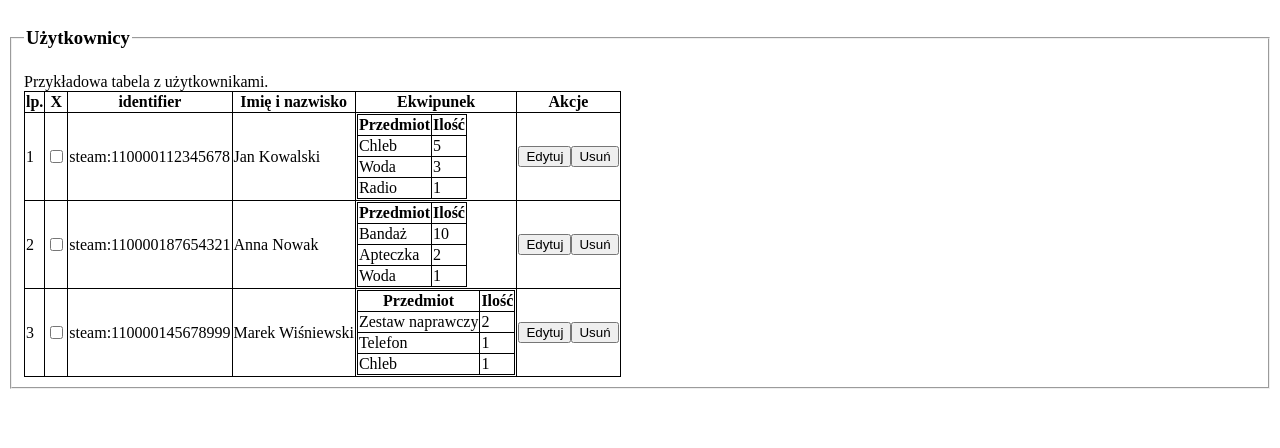
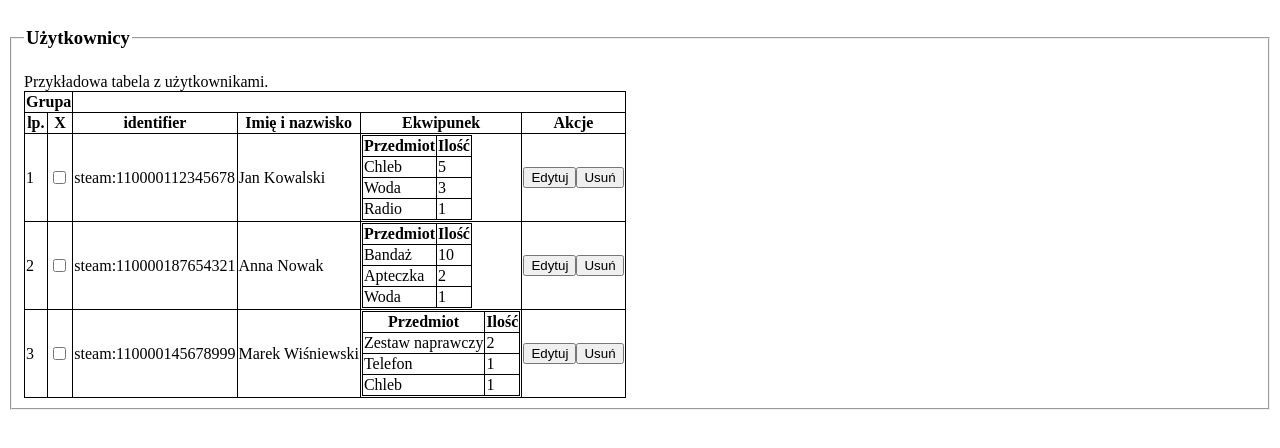
Before and after one commit to Aleq777/QFormView, a plain HTML site: page index.html in a window 1280 px wide. Drawn offline with Linux system fonts and the light colour scheme.

Commit message:
- Groups fixed - Improved code (removed unused variables)

```diff
--- a/Scripts/Classes/Columns/ColumnCustom.js
+++ b/Scripts/Classes/Columns/ColumnCustom.js
@@ -15,7 +15,7 @@ class ColumnCustom extends Column
     {
         Column._CreateCell(tr, cell => {
             const each = this.XML.FindTag("Each");
-            cell.innerHTML = Table._DecodeEach(item, this, each, dataSource, index, cell);
+            cell.innerHTML = Table._DecodeEach(item, this, each, dataSource, index);
         });
     }
 
--- a/Scripts/Classes/Table.js
+++ b/Scripts/Classes/Table.js
@@ -147,9 +147,9 @@ class Table
         let groupCreated = false;
         let group;
 
-        this.Columns.forEach((column, index) => {
+        this.Columns.forEach(column => {
 
-            if (column.Type !== "Group")
+            if (!(column instanceof Group))
                 return;
 
             if (!groupCreated)
@@ -198,8 +198,6 @@ class Table
             let tr = Create("tr");
 
             this.SerializedColumns.forEach(column => {
-                // log(column instanceof ColumnCounter);
-                // log(column instanceof Group);
 
                 if (column instanceof ColumnAction)
                 {
@@ -231,7 +229,7 @@ class Table
         });
     }
 
-    static _DecodeEach(data, column, each, dataSource, index, cell)
+    static _DecodeEach(data, column, each, dataSource, index)
     {
         let content = null;
 
@@ -250,19 +248,17 @@ class Table
         // As Table
         if (each.Has("Table"))
         {
-            // log(each.FindTag("Table"));
             content = each.innerHTML.trim();
 
             decode((content, key, value) => {
                 const k = `${dataSource}[${index}].${value}`;
-                // log(k);
                 return content.replaceAll(key, k);
             });
 
             let parser = new DOMParser();
             content = parser.parseFromString(content, "application/xml");
             content = content.FindTag("Table");
-            // log(content.getElementsByTagName("Table")[0]);
+
             const table = new Table(content);
 
             let div = Create("div");
--- a/Scripts/Classes/View.js
+++ b/Scripts/Classes/View.js
@@ -23,9 +23,7 @@ class View extends Table
         this.Title = this.XML.Attr("Title");
 
         if (this.XML.Has("Description"))
-        {
             this.Description = this.XML.FindTag("Description").innerHTML.trim();
-        }
     }
 
     Display()
--- a/Scripts/Classes/ViewManager.js
+++ b/Scripts/Classes/ViewManager.js
@@ -18,7 +18,7 @@ class ViewManager
     {
         const views = ViewManager.ViewsXML.GetTags("View");
 
-        views.forEach((view, index) => {
+        views.forEach(view => {
 
             let v = new View(view);
 
--- a/index.html
+++ b/index.html
@@ -16,8 +16,8 @@
     <script type="text/javascript" src="./Scripts/Classes/Columns/ColumnCounter.js"></script>
     <script type="text/javascript" src="./Scripts/Classes/Columns/ColumnCustom.js"></script>
     <script type="text/javascript" src="./Scripts/Classes/Columns/ColumnField.js"></script>
+    <script type="text/javascript" src="./Scripts/Classes/Columns/Group.js"></script>
 
-    <script type="text/javascript" src="./Scripts/Classes/Group.js"></script>
     <script type="text/javascript" src="./Scripts/Classes/Table.js"></script>
     <script type="text/javascript" src="./Scripts/Classes/View.js"></script>
     <script type="text/javascript" src="./Scripts/Classes/ViewManager.js"></script>
```
Also changed, not shown: Scripts/Classes/Columns/Group.js (renamed from Scripts/Classes/Group.js).
